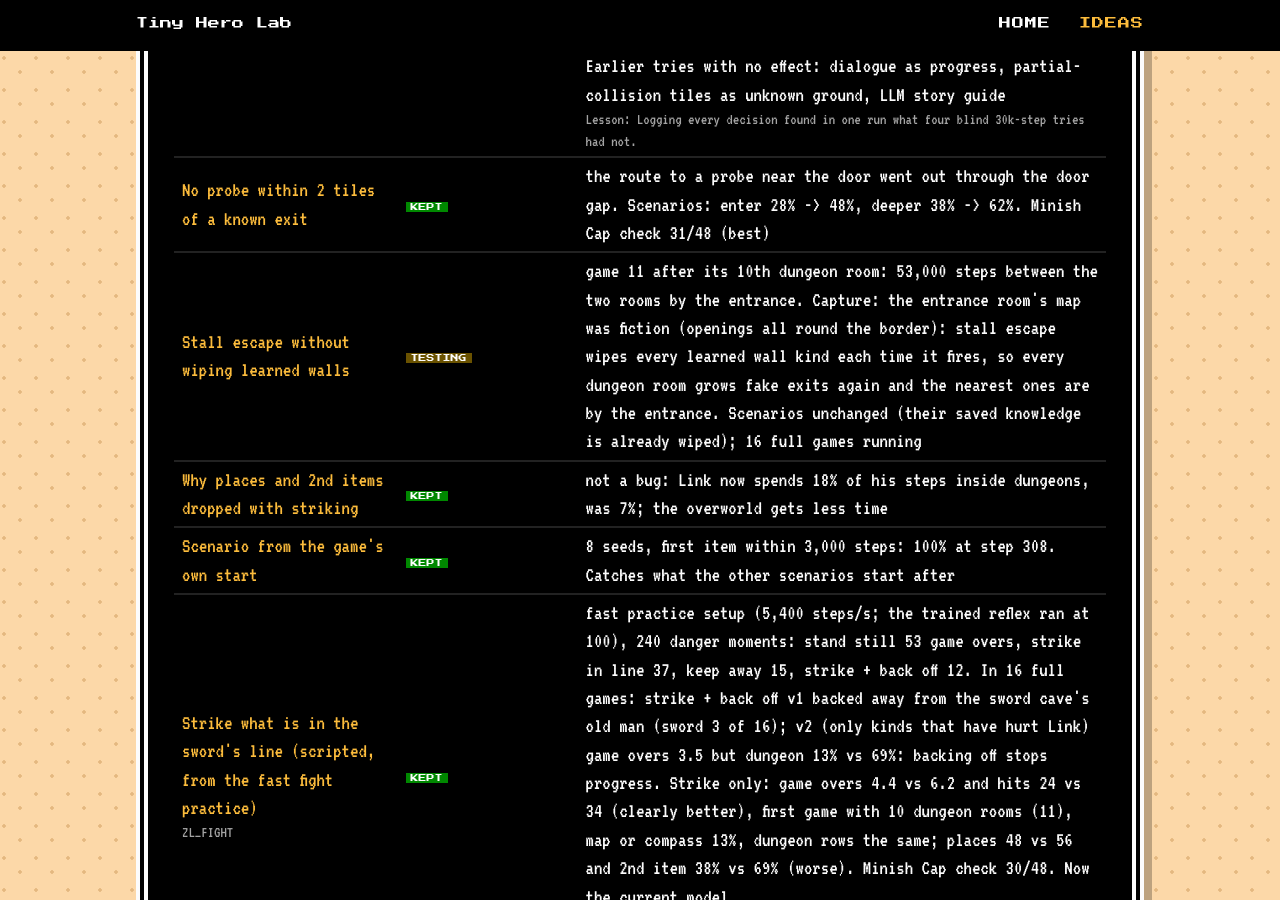
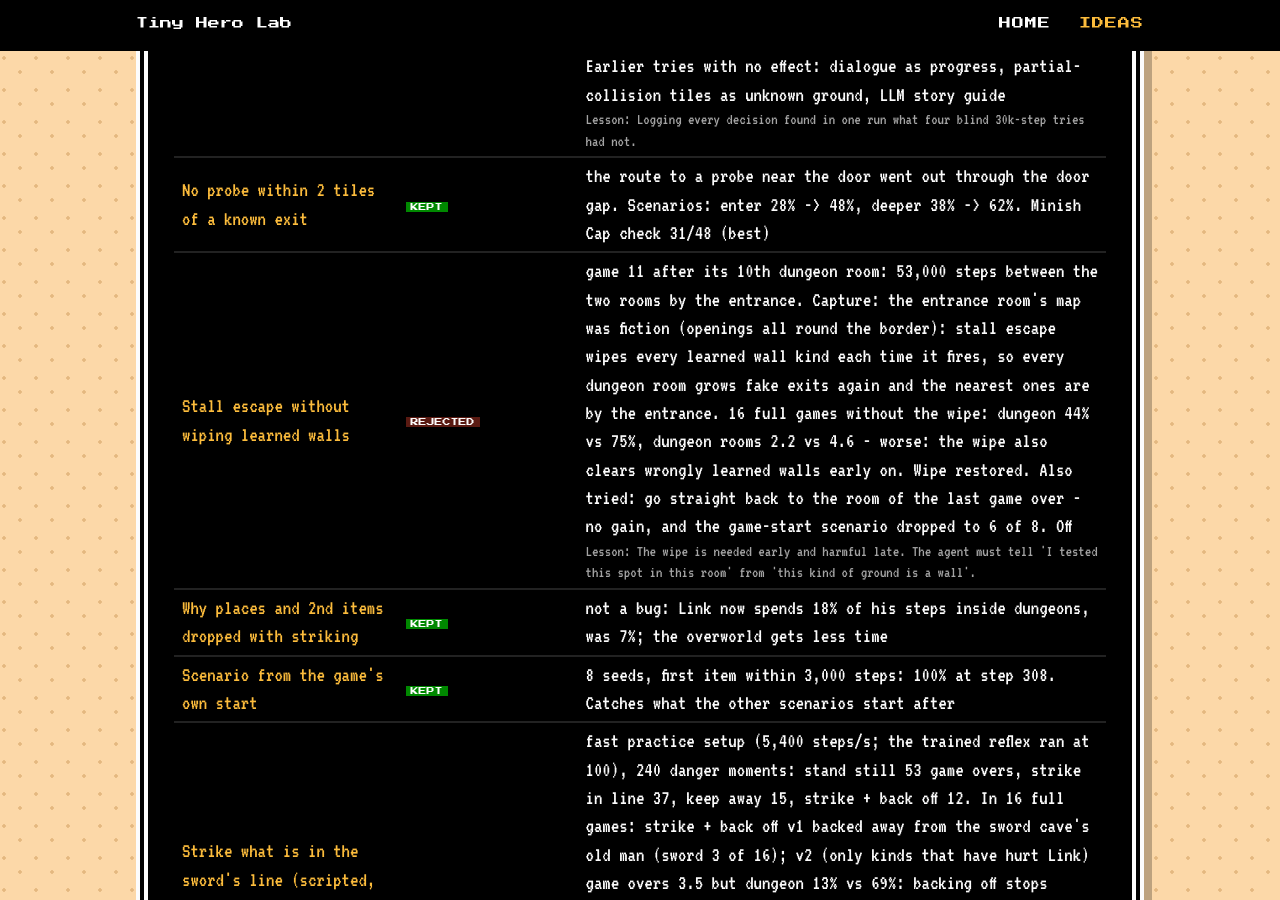
Before and after one commit to sofianedjerbi/zelda-agent-devblog, a Jekyll site: the page built from ideas.html, in a window 1280 px wide and 900 px high, scrolled down 5386 px. Built offline with Jekyll 4.4.1, drawn with Linux system fonts in a browser that asks for light colours.

Commit message:
Record: wall wipe needed early, harmful late; go-back rule off

```diff
--- a/_data/tried.yml
+++ b/_data/tried.yml
@@ -6,7 +6,7 @@
     - {name: "No try-new-ground on a known exit", status: kept, result: "entering a dungeon every ground kind is new, and the nearest 'new' tile was the doorway behind Link: his third goal walked him back out. 3 rooms after entering: 41% -> 78%", lesson: "Found by tracing one scenario, after two wrong guesses."}
     - {name: "Minish Cap from the game's start: the town stall", status: testing, result: "decision log: the festival = talk to Zelda, she walks to her next spot, follow. 'Stay with and talk to your companion' (ZL_ESCORT): story score 101 at 25k steps instead of 37k. Then a second blocker, same in both: with Zelda following, Link keeps trying the south gate, a text box stops him (one line on screen for 8,400 steps), and his map shows a solid wall across the town to the north. 70k steps: still 5 places. Earlier tries with no effect: dialogue as progress, partial-collision tiles as unknown ground, LLM story guide", lesson: "Logging every decision found in one run what four blind 30k-step tries had not."}
     - {name: "No probe within 2 tiles of a known exit", status: kept, result: "the route to a probe near the door went out through the door gap. Scenarios: enter 28% -> 48%, deeper 38% -> 62%. Minish Cap check 31/48 (best)"}
-    - {name: "Stall escape without wiping learned walls", status: testing, result: "game 11 after its 10th dungeon room: 53,000 steps between the two rooms by the entrance. Capture: the entrance room's map was fiction (openings all round the border): stall escape wipes every learned wall kind each time it fires, so every dungeon room grows fake exits again and the nearest ones are by the entrance. Scenarios unchanged (their saved knowledge is already wiped); 16 full games running"}
+    - {name: "Stall escape without wiping learned walls", status: rejected, result: "game 11 after its 10th dungeon room: 53,000 steps between the two rooms by the entrance. Capture: the entrance room's map was fiction (openings all round the border): stall escape wipes every learned wall kind each time it fires, so every dungeon room grows fake exits again and the nearest ones are by the entrance. 16 full games without the wipe: dungeon 44% vs 75%, dungeon rooms 2.2 vs 4.6 - worse: the wipe also clears wrongly learned walls early on. Wipe restored. Also tried: go straight back to the room of the last game over - no gain, and the game-start scenario dropped to 6 of 8. Off", lesson: "The wipe is needed early and harmful late. The agent must tell 'I tested this spot in this room' from 'this kind of ground is a wall'."}
     - {name: "Why places and 2nd items dropped with striking", status: kept, result: "not a bug: Link now spends 18% of his steps inside dungeons, was 7%; the overworld gets less time"}
     - {name: "Scenario from the game's own start", status: kept, result: "8 seeds, first item within 3,000 steps: 100% at step 308. Catches what the other scenarios start after"}
     - {name: "Strike what is in the sword's line (scripted, from the fast fight practice)", switch: FIGHT, status: kept, result: "fast practice setup (5,400 steps/s; the trained reflex ran at 100), 240 danger moments: stand still 53 game overs, strike in line 37, keep away 15, strike + back off 12. In 16 full games: strike + back off v1 backed away from the sword cave's old man (sword 3 of 16); v2 (only kinds that have hurt Link) game overs 3.5 but dungeon 13% vs 69%: backing off stops progress. Strike only: game overs 4.4 vs 6.2 and hits 24 vs 34 (clearly better), first game with 10 dungeon rooms (11), map or compass 13%, dungeon rows the same; places 48 vs 56 and 2nd item 38% vs 69% (worse). Minish Cap check 30/48. Now the current model", lesson: "A few lines of script, tested fast, beat two trained reflexes. Backing off needs to know where Link is going."}
```
